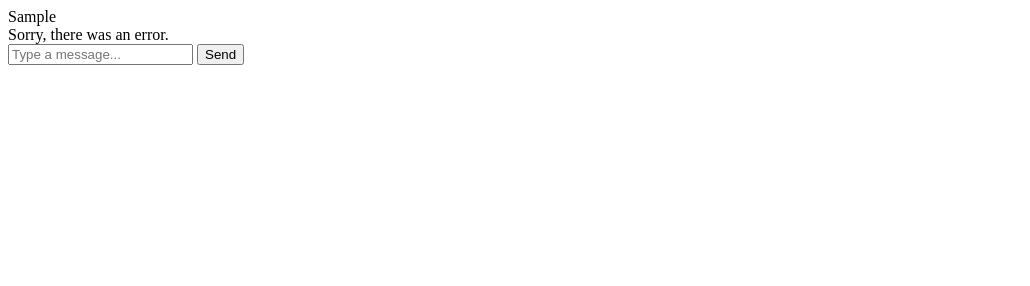
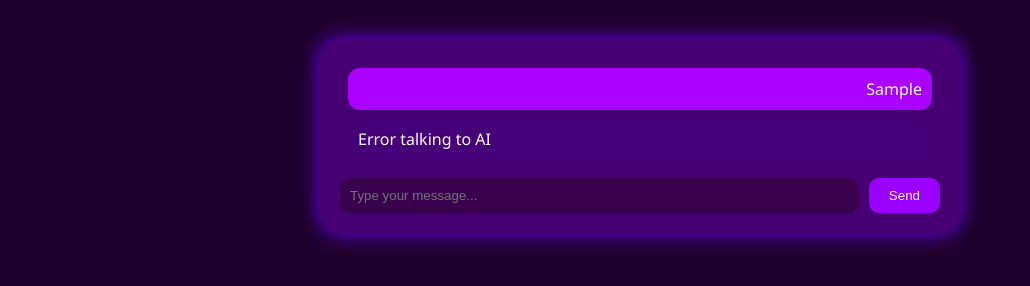
Before and after one commit to shubh72010/Mulberry-Live-V0.3, a plain HTML site: page templates/index.html in a window 1280 px wide. Both pictures are taken after typing "Sample" into the empty fields and a click on the button "Send". Shown: the whole page, without its empty margins (0-1030 px from the left). Drawn offline with Linux system fonts and the light colour scheme; no server answers.

Commit message:
Update index.html

```diff
--- a/templates/index.html
+++ b/templates/index.html
@@ -2,66 +2,55 @@
 <html lang="en">
 <head>
   <meta charset="UTF-8">
-    <meta name="viewport" content="width=device-width, initial-scale=1.0">
   <title>Mulberry-AI</title>
-    <style>
-        /* Your existing CSS here */
-    </style>
+  <link rel="stylesheet" href="/static/style.css" />
 </head>
 <body>
-
   <div class="chat-container">
-        <div id="chat-box" class="chat-box"></div>
-        <input type="text" id="user-input" placeholder="Type a message..." />
-        <button onclick="sendMessage()">Send</button>
+    <div id="chat-box"></div>
+    <div id="typing-indicator">Typing...</div>
+    <form onsubmit="handleSubmit(event)">
+      <input type="text" id="user-input" placeholder="Type your message..." required />
+      <button type="submit">Send</button>
+    </form>
   </div>
 
   <script>
     const chatBox = document.getElementById('chat-box');
-        const userInput = document.getElementById('user-input');
+    const input = document.getElementById('user-input');
+    const typing = document.getElementById('typing-indicator');
 
-        function addMessage(message, type) {
-            const msgDiv = document.createElement('div');
-            msgDiv.classList.add(type === 'user' ? 'user-msg' : 'ai-msg');
-            msgDiv.innerText = message;
-            chatBox.appendChild(msgDiv);
-            chatBox.scrollTop = chatBox.scrollHeight; // Auto scroll to bottom
+    function addMessage(msg, type) {
+      const div = document.createElement('div');
+      div.className = 'message ' + type;
+      div.textContent = msg;
+      chatBox.appendChild(div);
+      chatBox.scrollTop = chatBox.scrollHeight;
     }
 
-        function sendMessage() {
-            const message = userInput.value.trim();
-            if (message === "") return;
+    function handleSubmit(e) {
+      e.preventDefault();
+      const message = input.value.trim();
+      if (!message) return;
+      addMessage(message, 'user');
+      input.value = '';
+      typing.style.display = 'block';
 
-            addMessage(message, 'user');
-            userInput.value = ""; // Clear input field
-
-            fetch('https://mulberry-live-v0-3.onrender.com/chat', {  // Corrected backend URL
+      fetch('/chat', {
         method: 'POST',
-                headers: {
-                    'Content-Type': 'application/json'
-                },
+        headers: { 'Content-Type': 'application/json' },
         body: JSON.stringify({ message })
       })
-            .then(response => response.json())
+        .then(res => res.json())
         .then(data => {
-                const aiReply = data.reply;
-                addMessage(aiReply, 'ai');
-                speak(aiReply); // Text to speech
+          typing.style.display = 'none';
+          addMessage(data.reply, 'ai');
         })
-            .catch(error => {
-                console.error("Error:", error);
-                addMessage("Sorry, there was an error.", 'ai');
+        .catch(err => {
+          typing.style.display = 'none';
+          addMessage('Error talking to AI', 'ai');
         });
     }
-
-        function speak(text) {
-            const speech = new SpeechSynthesisUtterance();
-            speech.text = text;
-            speech.lang = 'en-US';
-            speech.rate = 1;
-            window.speechSynthesis.speak(speech);
-        }
   </script>
-
 </body>
 </html>
```
Lines whose indentation alone changed are shown as unchanged.
